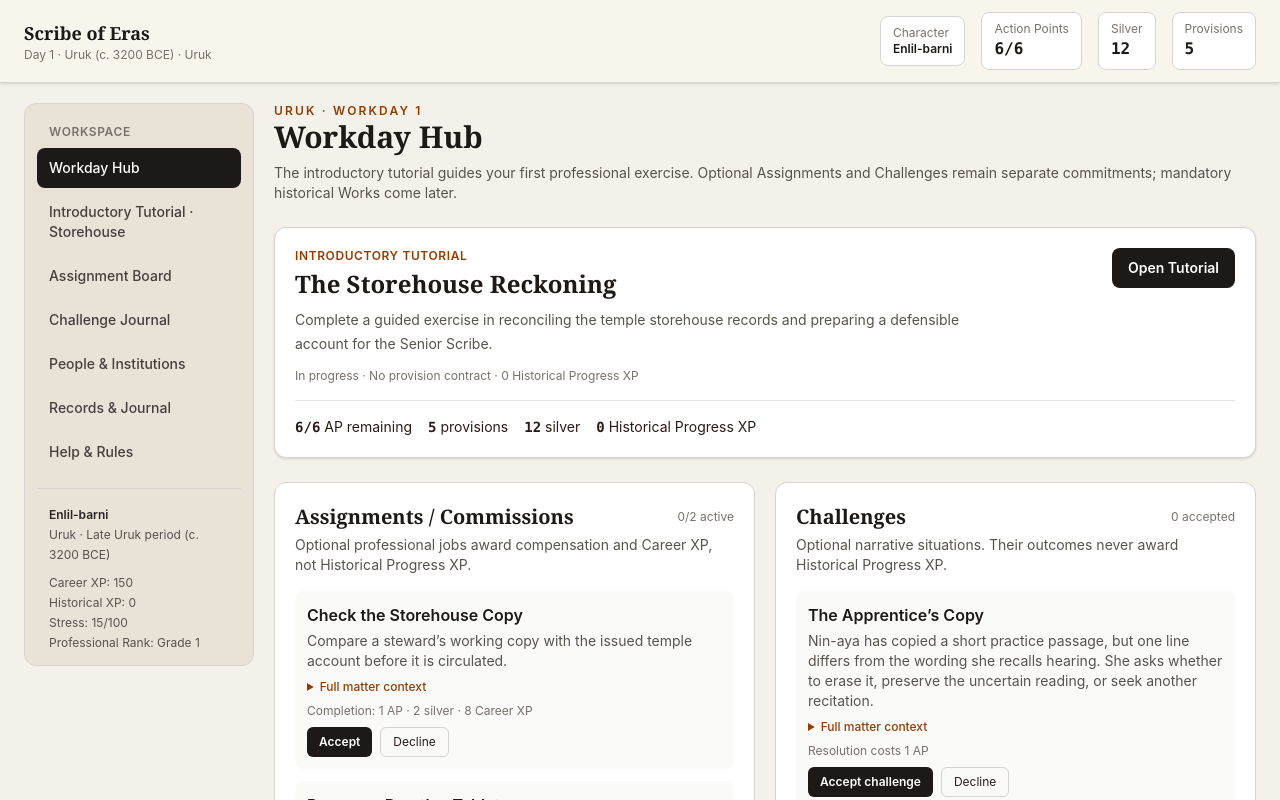
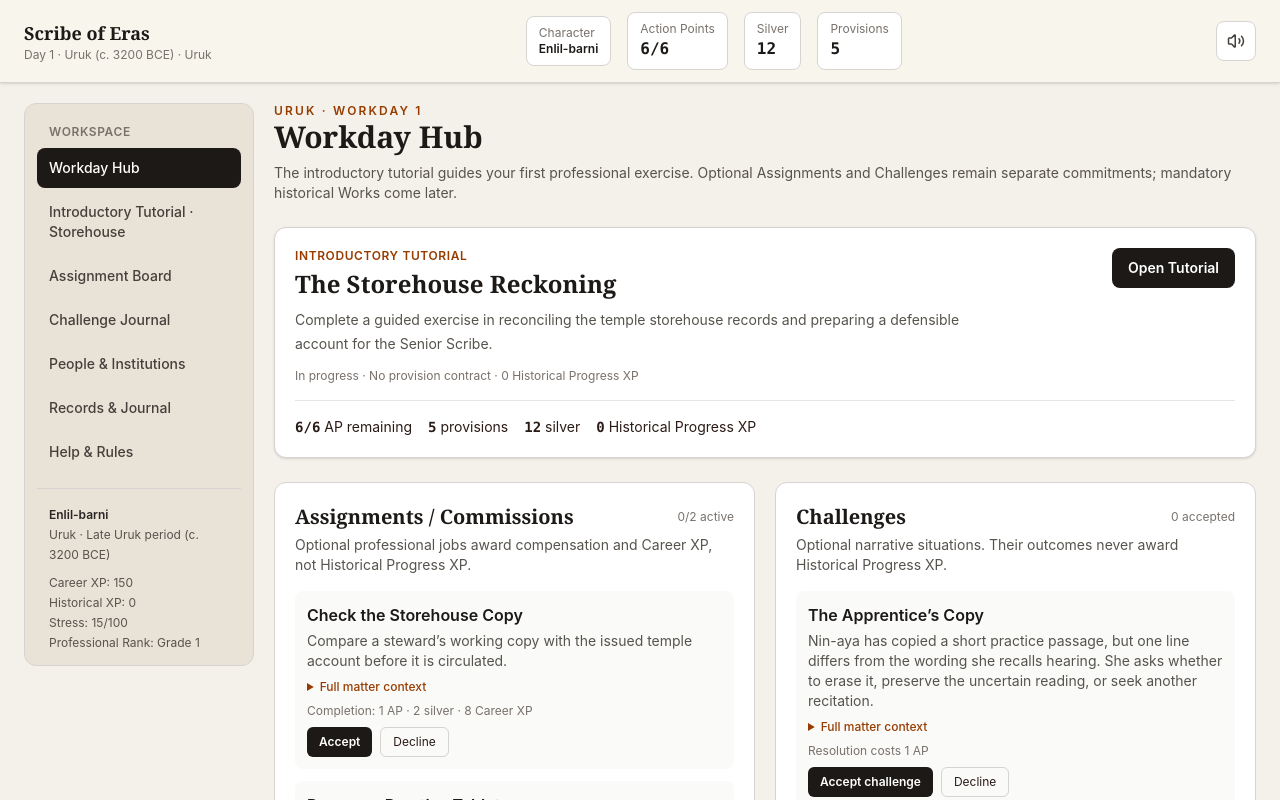
Before and after one commit to JawnGrimm/eras, a React (Vite) app: page / in a window 1280 px wide. Shown: the top 800 px of the page. Built offline with nearby package versions, Linux system fonts and the light colour scheme.

Commit message:
Add accessible audio preference toggle to production header

```diff
--- a/src/components/ProductionShell.tsx
+++ b/src/components/ProductionShell.tsx
@@ -1,4 +1,6 @@
 import React, { useState } from 'react';
+import { Volume2, VolumeX } from 'lucide-react';
+import { isAudioMuted, setAudioMuted } from '../engine/audio';
 import { GameProvider, useGame } from '../state/GameProvider';
 import type { ProductionStorage } from '../state/GameProvider';
 import type { DaySettlement, CareerProgressionPolicy } from '../state/types';
@@ -18,6 +20,7 @@ type Screen = 'workday' | 'storehouse' | 'assignments' | 'activity' | 'challenge
 
 function ProductionHeader() {
   const { state } = useGame();
+  const [audioMuted, setAudioMutedState] = useState(isAudioMuted);
   const person = state.world.people[state.player.currentCharacterId];
   const location = person?.currentLocationId ? state.world.locations[person.currentLocationId]?.name : 'Uruk';
   const wallet = person?.alive ? person.scribal?.wallet : undefined;
@@ -30,6 +33,9 @@ function ProductionHeader() {
         <div className="rounded-lg border border-stone-300 bg-white px-3 py-2"><span className="text-stone-500">Silver</span><p className="font-mono text-base font-semibold text-stone-900">{wallet?.money ?? 0}</p></div>
         <div className="rounded-lg border border-stone-300 bg-white px-3 py-2"><span className="text-stone-500">Provisions</span><p className="font-mono text-base font-semibold text-stone-900">{wallet?.provisions ?? 0}</p></div>
       </div>
+      <button type="button" onClick={() => { const nextMuted = !audioMuted; setAudioMuted(nextMuted); setAudioMutedState(nextMuted); }} aria-label={audioMuted ? 'Unmute audio feedback' : 'Mute audio feedback'} aria-pressed={audioMuted} title={audioMuted ? 'Unmute audio feedback' : 'Mute audio feedback'} className="inline-flex min-h-10 min-w-10 items-center justify-center rounded-lg border border-stone-300 bg-white p-2 text-stone-700 hover:bg-stone-100 focus-visible:outline-2 focus-visible:outline-offset-2 focus-visible:outline-stone-900">
+        {audioMuted ? <VolumeX size={18} aria-hidden="true" /> : <Volume2 size={18} aria-hidden="true" />}
+      </button>
     </div>
   </header>;
 }
```
